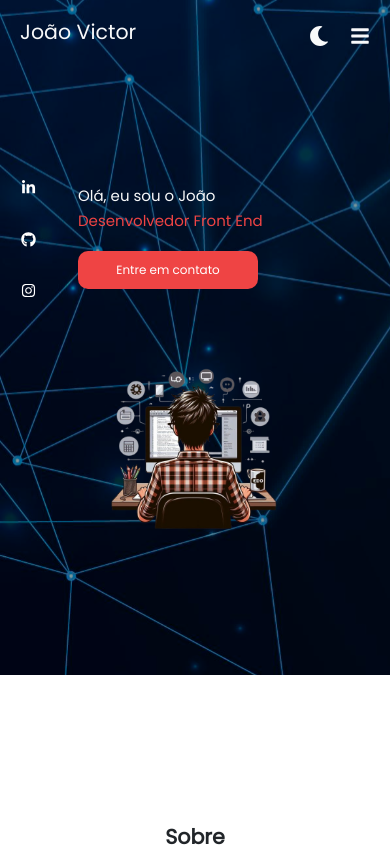
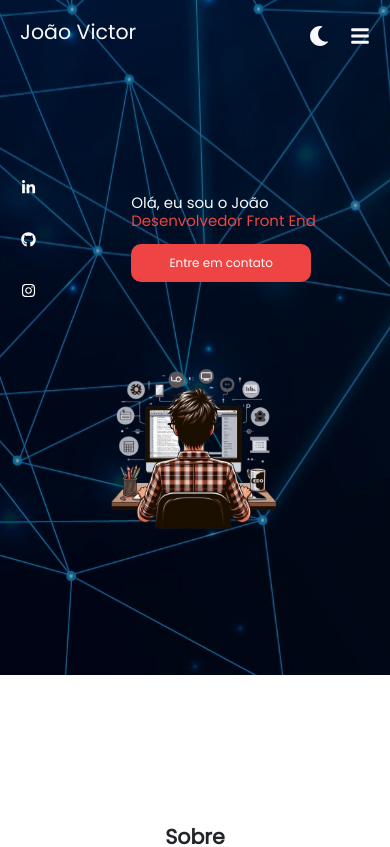
Before and after one commit to Myst1-Dev1/New-Portfolio, a React (Vite) app: page / in a window 390 px wide. Shown: the top 847 px of the page. Built offline with nearby package versions, Linux system fonts and the light colour scheme.

Commit message:
m-auto added on bannersubtitles

```diff
--- a/src/components/Banner/index.tsx
+++ b/src/components/Banner/index.tsx
@@ -7,9 +7,9 @@ import { FaLinkedinIn, FaGithub, FaInstagram } from 'react-icons/fa';
 export function Banner() {
     return (
         <div id='home' className={styles.banner}>
-            <div className='row m-auto justify-content-center container text-light'>
+            <div className='row justify-content-center container text-light'>
                 <div data-aos="fade-down"
-                    className='col-md-8 d-flex align-items-center gap-5 mb-5 mt-5'>
+                    className='col-md-8  d-flex align-items-center gap-5 mb-5 mt-5'>
                     <div className={`d-flex flex-column gap-3 ${styles.bannerIcons}`}>
                         <a href="https://www.linkedin.com/in/myst1-dev/" target="_blank" rel="noreferrer">
                             <FaLinkedinIn className={styles.icon} />
@@ -21,7 +21,7 @@ export function Banner() {
                             <FaInstagram className={styles.icon} />
                         </a>
                     </div>
-                    <div className='d-flex flex-column gap-3'>
+                    <div className={`${styles.bannerSubtitles} d-flex flex-column gap-3`}>
                         <div>
                             <h2>Olá, eu sou o João</h2>
                             <h2 className={styles.red}>Desenvolvedor Front End</h2>
--- a/src/components/Banner/styles.module.scss
+++ b/src/components/Banner/styles.module.scss
@@ -39,6 +39,11 @@
     .banner {
         h2, a .icon {
             font-size: 15px;
+            margin: auto;
+        }
+
+        .bannerSubtitles {
+            margin: auto;
         }
         .imgContainer {
             width: 200px;
--- a/src/components/Projects/index.tsx
+++ b/src/components/Projects/index.tsx
@@ -49,7 +49,7 @@ const projects = [
         id: 5,
         img: `${dragoTech}`,
         title: 'Drago tech',
-        description: 'Ecommerce de técnologia feito com Nextjs, Hygraph(CMS do graphql) e pagamentos integrados com stripe.',
+        description: 'Ecommerce de técnologia feito com Nextjs, Hygraph(CMS do graphql) e pagamentos integrados com stripe. No momento com erro na criação de conta.',
         link: 'https://drago-tech.vercel.app/'
     },
 ]
```
